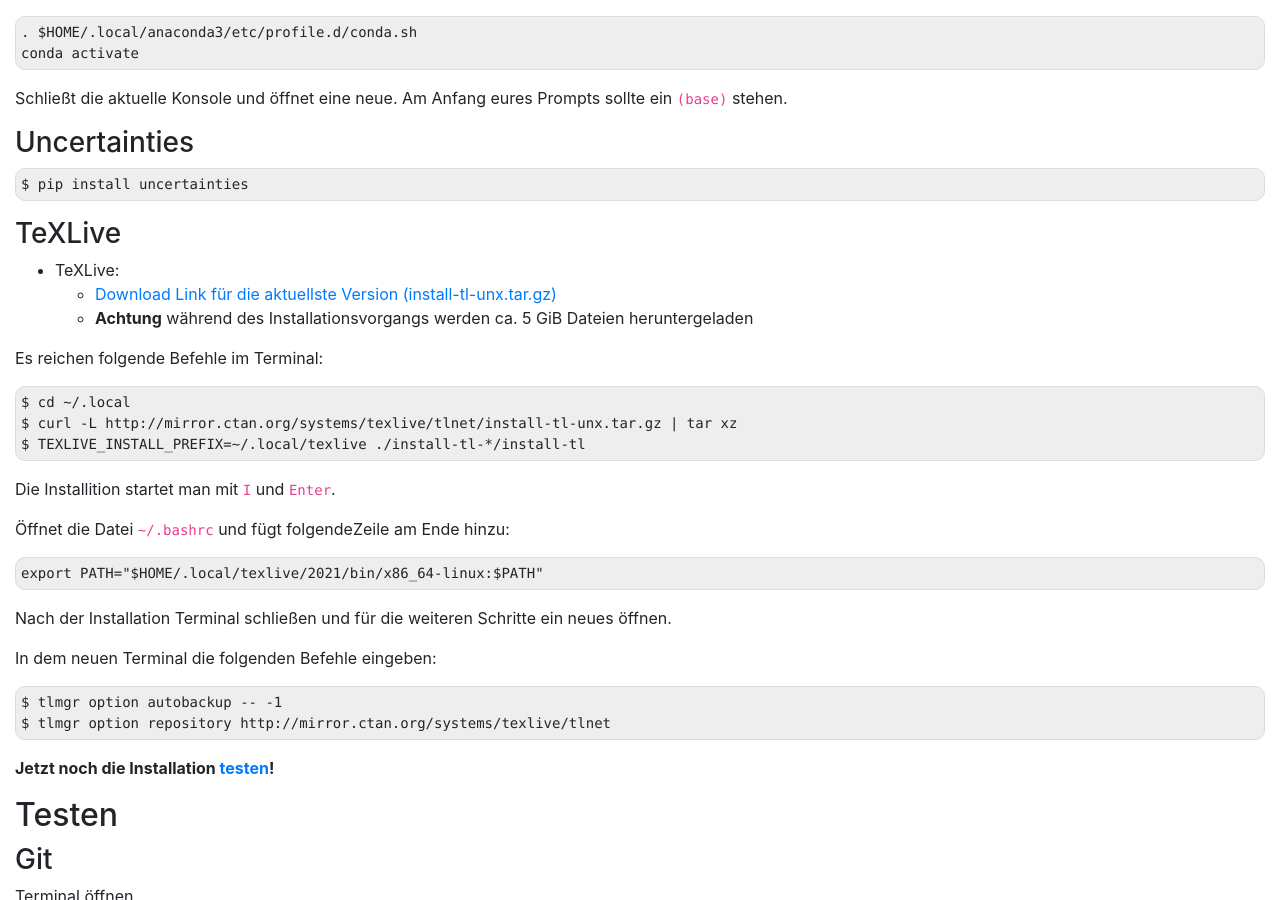
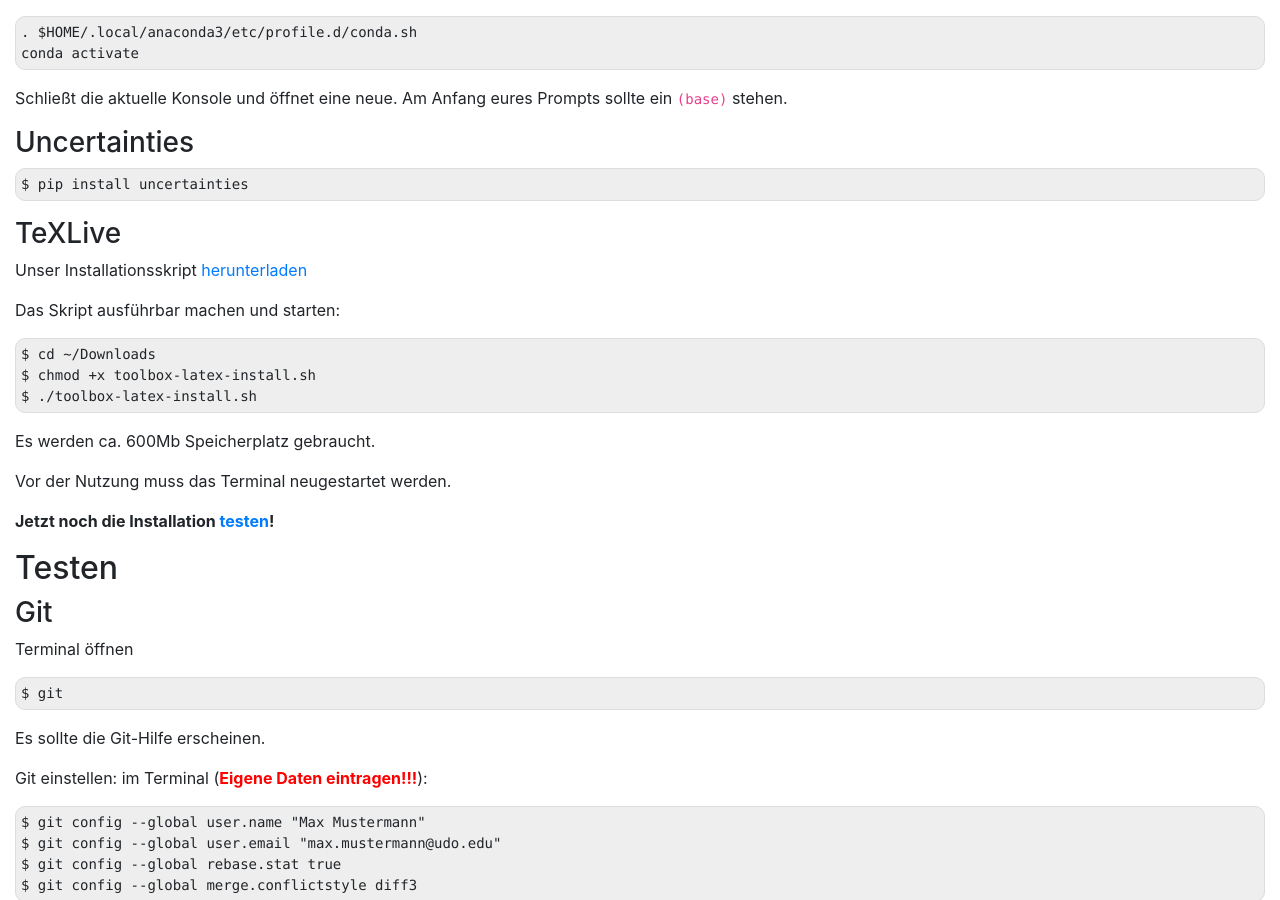
Before and after one commit to pep-dortmund/homepage-toolbox, a Jekyll site: the page built from install/linux.md, in a window 1280 px wide and 900 px high, scrolled down 1558 px. Built offline with Jekyll 4.4.1, drawn with Linux system fonts in a browser that asks for light colours.

Commit message:
update Linux-part

````diff
--- a/install/linux.md
+++ b/install/linux.md
@@ -109,33 +109,17 @@ $ pip install uncertainties
 
 ### TeXLive
 
-- TeXLive:
-    - [Download Link für die aktuellste Version (install-tl-unx.tar.gz)](http://mirror.ctan.org/systems/texlive/tlnet/install-tl-unx.tar.gz)
-    - __Achtung__ während des Installationsvorgangs werden ca. 5 GiB Dateien heruntergeladen
+Unser Installationsskript [herunterladen](downloads/toolbox-latex-install.sh)
 
-Es reichen folgende Befehle im Terminal:
+Das Skript ausführbar machen und starten:
+```
+$ cd ~/Downloads
+$ chmod +x toolbox-latex-install.sh
+$ ./toolbox-latex-install.sh
+```
+Es werden ca. 600Mb Speicherplatz gebraucht.
 
-```
-$ cd ~/.local
-$ curl -L http://mirror.ctan.org/systems/texlive/tlnet/install-tl-unx.tar.gz | tar xz
-$ TEXLIVE_INSTALL_PREFIX=~/.local/texlive ./install-tl-*/install-tl
-```
-
-Die Installition startet man mit `I` und `Enter`.
-
-Öffnet die Datei `~/.bashrc` und fügt folgendeZeile am Ende hinzu:
-
-```
-export PATH="$HOME/.local/texlive/2021/bin/x86_64-linux:$PATH"
-```
-
-Nach der Installation Terminal schließen und für die weiteren Schritte ein neues öffnen.
-
-In dem neuen Terminal die folgenden Befehle eingeben:
-
-    $ tlmgr option autobackup -- -1
-    $ tlmgr option repository http://mirror.ctan.org/systems/texlive/tlnet
-
+Vor der Nutzung muss das Terminal neugestartet werden.
 
 __Jetzt noch die Installation [testen](#test)!__
 
````
